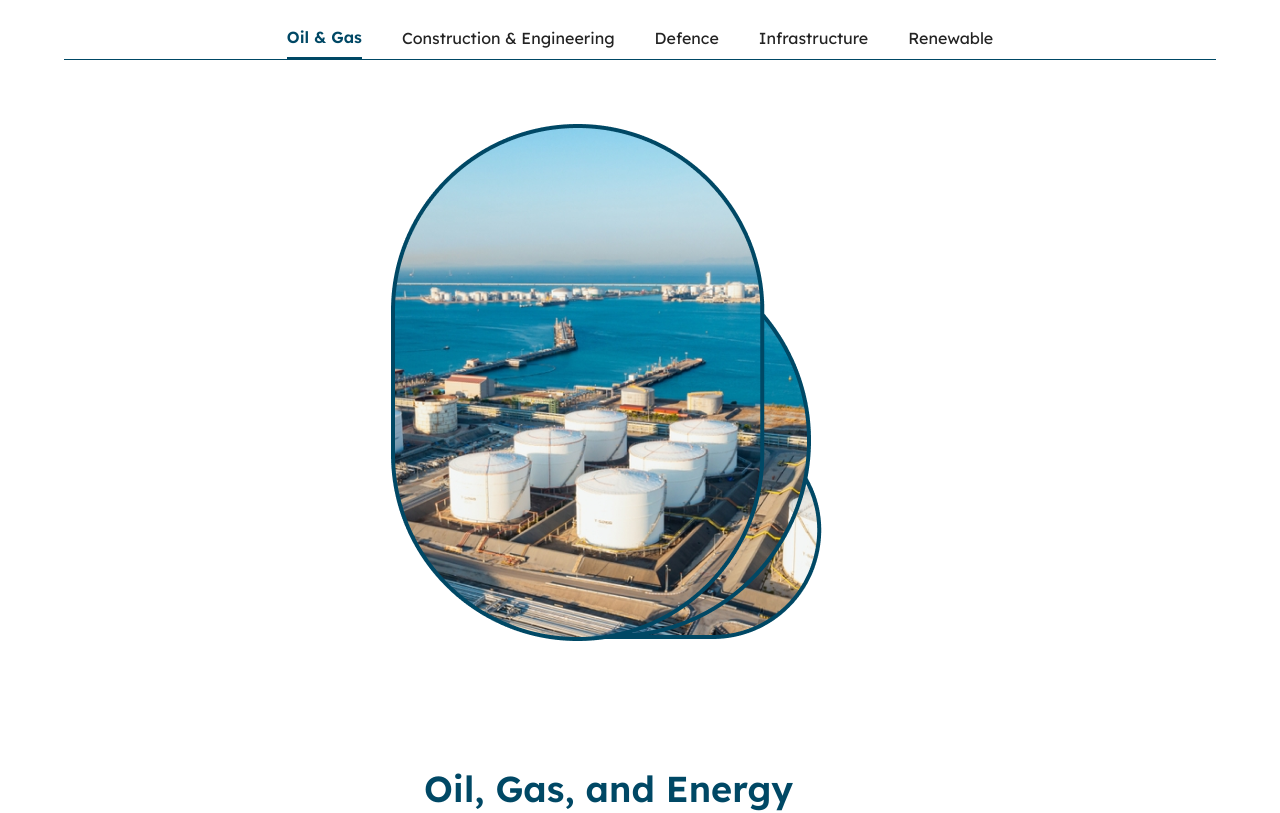
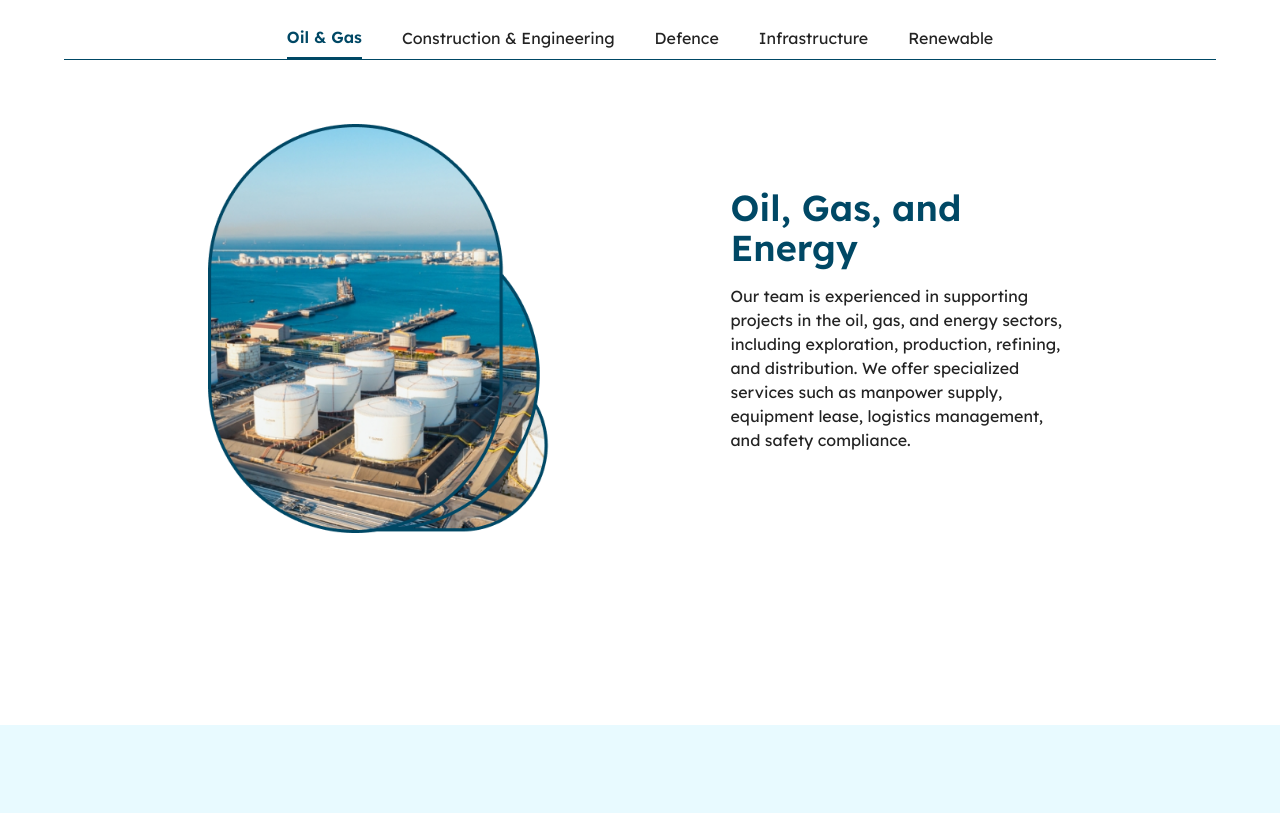
Before and after one commit to Kanoms/Sesto-Elemento, a React (Vite) app: page /sectors in a window 1280 px wide. Shown: the part 1080-1893 px from the top of the page. Built offline with nearby package versions, Linux system fonts and the light colour scheme.

Commit message:
services and sectors styling for xl screens

```diff
--- a/src/components/SectorsSections.jsx
+++ b/src/components/SectorsSections.jsx
@@ -77,7 +77,7 @@ const SectorsSections = ({
             ))}
           </ul>
         </div>
-        <div className="hidden px-4 md:px-0 flex-col md:grid md:grid-cols-2 xl:flex justify-center gap-4 md:gap-8 lg:gap-16 xl:gap-32 items-center mt-16 xl:px-36">
+        <div className="hidden px-4 md:px-0 flex-col md:grid md:grid-cols-2 xl:flex xl:flex-row justify-center gap-4 md:gap-8 lg:gap-16 xl:gap-32 items-center mt-16 xl:px-36">
           {" "}
           {/* Only show on medium and above */}
           <div>
--- a/src/components/ServicesSections.jsx
+++ b/src/components/ServicesSections.jsx
@@ -91,7 +91,7 @@ const ServicesSections = ({
             ))}
           </ul>
         </div>
-        <div className="hidden px-4 md:px-0 flex-col md:grid md:grid-cols-2 xl:flex justify-center gap-4 md:gap-8 lg:gap-16 xl:gap-32 items-center mt-16 xl:px-36">
+        <div className="hidden px-4 md:px-0 flex-col md:grid md:grid-cols-2 xl:flex xl:flex-row justify-center gap-4 md:gap-8 lg:gap-16 xl:gap-32 items-center mt-16 xl:px-36">
           {" "}
           {/* Only show on medium and above */}
           <div>
```
